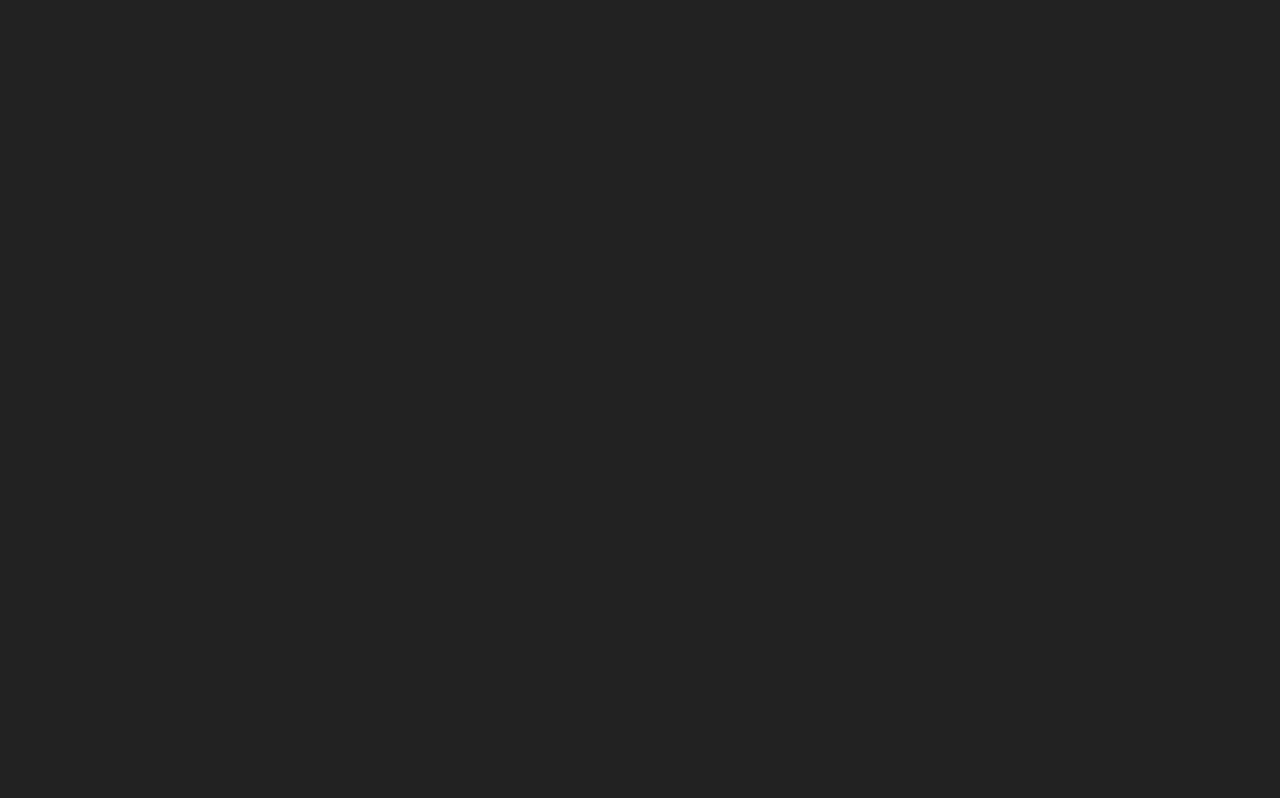
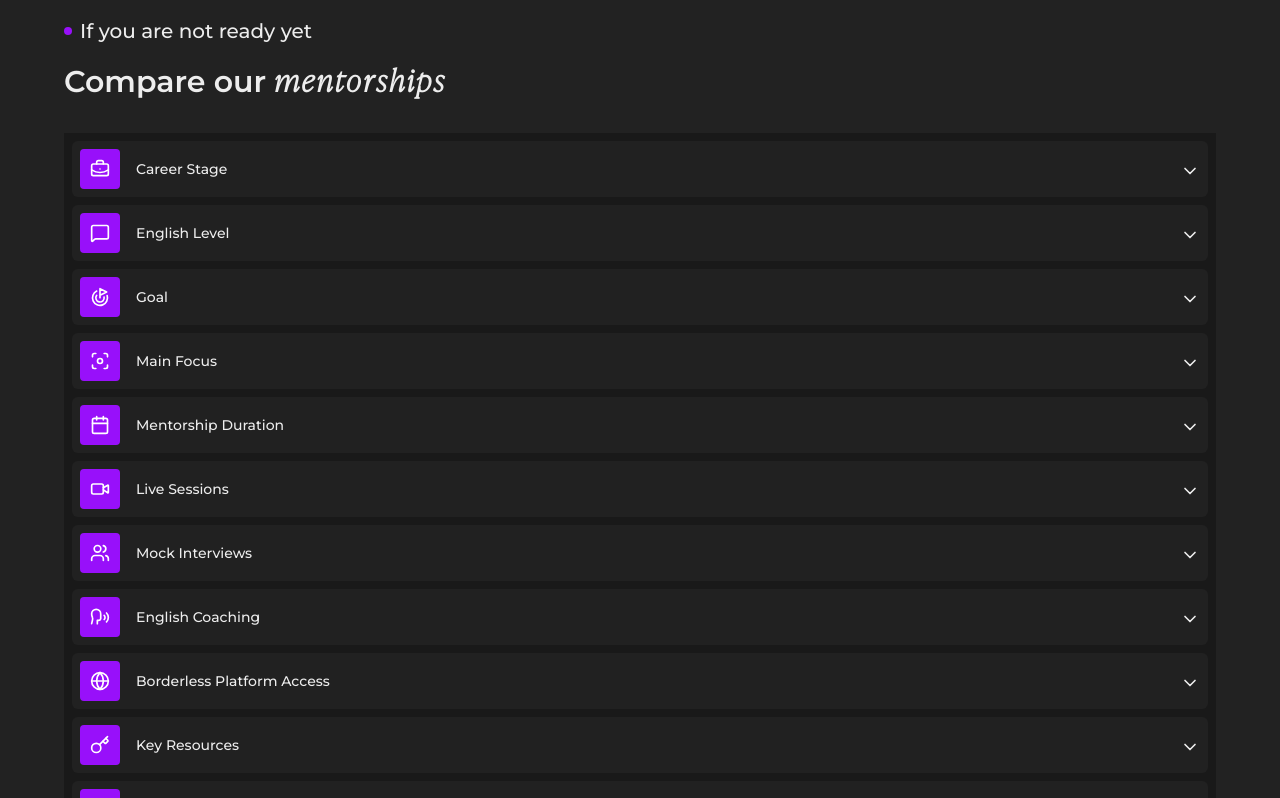
Before and after one commit to ProgramadoresSemPatria/borderless-institutional-website, a Next.js app: page /psp-mentorship in a window 1280 px wide. Shown: the part 4580-5378 px from the top of the page. Before the commit the page ends 5317 px from the top, so only its background shows below. Built offline with nearby package versions, Linux system fonts and the light colour scheme.

Commit message:
feat: add compare our mentorships section

```diff
--- /dev/null
+++ b/app/components/sections/psp-mentorship/CompareOurMentorships/constants/featuresComparison.ts
@@ -0,0 +1,132 @@
+import {
+  BriefcaseBusiness,
+  Calendar,
+  ChartNoAxesCombined,
+  Focus,
+  Globe,
+  Goal,
+  Key,
+  LucideIcon,
+  MessageSquare,
+  Speech,
+  Star,
+  User,
+  Users,
+  Video,
+} from "lucide-react";
+
+export interface FeatureByMentorship {
+  feature: string;
+  icon: LucideIcon;
+  mentorship: {
+    base: string;
+    psp: string;
+  };
+}
+
+export const featuresByMentorship: FeatureByMentorship[] = [
+  {
+    icon: BriefcaseBusiness,
+    feature: "Career Stage",
+    mentorship: {
+      base: "No prior experience → Early Mid-level (0–2 years experience)",
+      psp: "Mid-level → Senior (3+ years experience)",
+    },
+  },
+  {
+    icon: MessageSquare,
+    feature: "English Level",
+    mentorship: {
+      base: "A1 → B1 (Goal: B2 for international readiness)",
+      psp: "B1 or higher (technical fluency required)",
+    },
+  },
+  {
+    icon: Goal,
+    feature: "Goal",
+    mentorship: {
+      base: "Build technical, portfolio, and English foundations to reach PSP level",
+      psp: "Land high-paying international contracts ($10K–$15K USD/month)",
+    },
+  },
+  {
+    icon: Focus,
+    feature: "Main Focus",
+    mentorship: {
+      base: "Technical improvement, portfolio building, English upgrade, career plan",
+      psp: "Strategic positioning, interview mastery, networking, offer negotiation",
+    },
+  },
+  {
+    icon: Calendar,
+    feature: "Mentorship Duration",
+    mentorship: {
+      base: "12 months",
+      psp: "6 or 12 months",
+    },
+  },
+  {
+    icon: Video,
+    feature: "Live Sessions",
+    mentorship: {
+      base: "Monthly group call with Yuri + bi-weekly calls with BASE mentor team",
+      psp: "Bi-weekly group calls + direct feedback from Yuri",
+    },
+  },
+  {
+    icon: Users,
+    feature: "Mock Interviews",
+    mentorship: {
+      base: "Junior-to-mid-level scenarios",
+      psp: "Senior-level technical and system design scenarios with 5 expert mentors",
+    },
+  },
+  {
+    icon: Speech,
+    feature: "English Coaching",
+    mentorship: {
+      base: "3x/week – beginner to intermediate focus",
+      psp: "3x/week – intermediate to advanced technical focus",
+    },
+  },
+  {
+    icon: Globe,
+    feature: "Borderless Platform Access",
+    mentorship: {
+      base: "Included (portfolio, lessons, community)",
+      psp: "Included (networking, lessons, exclusive PSP resources)",
+    },
+  },
+  {
+    icon: Key,
+    feature: "Key Resources",
+    mentorship: {
+      base: "Portfolio project templates, high-conversion résumé for entry-level applications",
+      psp: "High-conversion résumé adapted to your strategy, application scripts, negotiation playbook",
+    },
+  },
+  {
+    icon: ChartNoAxesCombined,
+    feature: "Expected Outcome",
+    mentorship: {
+      base: "PSP readiness within 12 months",
+      psp: "1–3 international job offers within 120 days",
+    },
+  },
+  {
+    icon: User,
+    feature: "Average Alumni Result",
+    mentorship: {
+      base: "Entry into PSP + first international-ready portfolio",
+      psp: "Contracts from $10K to $15K USD/month",
+    },
+  },
+  {
+    icon: Star,
+    feature: "Best For",
+    mentorship: {
+      base: "Beginners or professionals starting the path to global opportunities",
+      psp: "Professionals ready to compete and win in the global market now",
+    },
+  },
+];
--- /dev/null
+++ b/app/components/sections/psp-mentorship/CompareOurMentorships/index.tsx
@@ -0,0 +1,69 @@
+import {
+  Accordion,
+  AccordionContent,
+  AccordionItem,
+  AccordionTrigger,
+} from "@/app/components/ui/Accordion";
+import { IconWrapper } from "@/app/components/ui/IconWrapper";
+import { AnimatedText } from "../../../ui/AnimatedText";
+import {
+  FeatureByMentorship,
+  featuresByMentorship,
+} from "./constants/featuresComparison";
+
+export function CompareOurMentorships() {
+  return (
+    <section className="py-[10svh] space-y-8">
+      <div className="space-y-4">
+        <div className="flex items-center gap-2">
+          <div className="size-2 rounded-full bg-primary" />
+          <AnimatedText className="text-sm md:text-xl font-medium">
+            If you are not ready yet
+          </AnimatedText>
+        </div>
+        <AnimatedText as="h2" className="max-w-4xl">
+          Compare our <span className="font-ivy">mentorships</span>
+        </AnimatedText>
+      </div>
+
+      <Accordion
+        type="single"
+        collapsible
+        className="flex flex-col gap-2 bg-tertiary p-2"
+      >
+        {featuresByMentorship.map((feature) => (
+          <FeatureComparisonCard {...feature} key={feature.feature} />
+        ))}
+      </Accordion>
+    </section>
+  );
+}
+
+function FeatureComparisonCard({
+  feature,
+  mentorship,
+  icon,
+}: FeatureByMentorship) {
+  return (
+    <AccordionItem value={feature} className="bg-[#212121] rounded-md border-0">
+      <AccordionTrigger className="items-center p-2">
+        <div className="flex items-center gap-4">
+          <IconWrapper icon={icon} />
+          <p className="font-medium">{feature}</p>
+        </div>
+      </AccordionTrigger>
+
+      <AccordionContent className="p-4 h-full">
+        <div>
+          <p className="font-bold">BASE mentorship:</p>
+          <p>{mentorship.base}</p>
+        </div>
+
+        <div className="mt-6">
+          <p className="font-bold">PSP mentorship:</p>
+          <p>{mentorship.psp}</p>
+        </div>
+      </AccordionContent>
+    </AccordionItem>
+  );
+}
--- /dev/null
+++ b/app/components/ui/Accordion.tsx
@@ -0,0 +1,65 @@
+"use client";
+
+import { cn } from "@/app/lib/utils";
+import * as AccordionPrimitive from "@radix-ui/react-accordion";
+import { ChevronDownIcon } from "lucide-react";
+import * as React from "react";
+
+function Accordion({
+  ...props
+}: React.ComponentProps<typeof AccordionPrimitive.Root>) {
+  return <AccordionPrimitive.Root data-slot="accordion" {...props} />;
+}
+
+function AccordionItem({
+  className,
+  ...props
+}: React.ComponentProps<typeof AccordionPrimitive.Item>) {
+  return (
+    <AccordionPrimitive.Item
+      data-slot="accordion-item"
+      className={cn("border-b last:border-b-0", className)}
+      {...props}
+    />
+  );
+}
+
+function AccordionTrigger({
+  className,
+  children,
+  ...props
+}: React.ComponentProps<typeof AccordionPrimitive.Trigger>) {
+  return (
+    <AccordionPrimitive.Header className="flex">
+      <AccordionPrimitive.Trigger
+        data-slot="accordion-trigger"
+        className={cn(
+          "flex flex-1 items-start justify-between gap-4 rounded-md py-4 text-left text-sm font-medium transition-all outline-none disabled:pointer-events-none disabled:opacity-50 [&[data-state=open]>svg]:rotate-180 cursor-pointer",
+          className
+        )}
+        {...props}
+      >
+        {children}
+        <ChevronDownIcon className="text-muted-foreground pointer-events-none size-5 shrink-0 translate-y-0.5 transition-transform duration-200" />
+      </AccordionPrimitive.Trigger>
+    </AccordionPrimitive.Header>
+  );
+}
+
+function AccordionContent({
+  className,
+  children,
+  ...props
+}: React.ComponentProps<typeof AccordionPrimitive.Content>) {
+  return (
+    <AccordionPrimitive.Content
+      data-slot="accordion-content"
+      className="AccordionContent data-[state=closed]:animate-accordion-up data-[state=open]:animate-accordion-down overflow-hidden text-sm"
+      {...props}
+    >
+      <div className={cn("pt-0 pb-4", className)}>{children}</div>
+    </AccordionPrimitive.Content>
+  );
+}
+
+export { Accordion, AccordionContent, AccordionItem, AccordionTrigger };
--- a/app/globals.css
+++ b/app/globals.css
@@ -52,3 +52,28 @@ h2 {
   @apply tracking-widest;
   font-family: var(--font-ivy);
 }
+
+.AccordionContent[data-state="open"] {
+  animation: slideDown 300ms cubic-bezier(0.87, 0, 0.13, 1);
+}
+.AccordionContent[data-state="closed"] {
+  animation: slideUp 300ms cubic-bezier(0.87, 0, 0.13, 1);
+}
+
+@keyframes slideDown {
+  from {
+    height: 0;
+  }
+  to {
+    height: var(--radix-accordion-content-height);
+  }
+}
+
+@keyframes slideUp {
+  from {
+    height: var(--radix-accordion-content-height);
+  }
+  to {
+    height: 0;
+  }
+}
--- a/app/psp-mentorship/page.tsx
+++ b/app/psp-mentorship/page.tsx
@@ -1,3 +1,4 @@
+import { CompareOurMentorships } from "../components/sections/psp-mentorship/CompareOurMentorships";
 import { GoGlobalMethod } from "../components/sections/psp-mentorship/GoGlobalMethod";
 import { HowItWorks } from "../components/sections/psp-mentorship/HowItWorks";
 import { PspHeroSection } from "../components/sections/psp-mentorship/PspHeroSection";
@@ -16,6 +17,7 @@ export default function Page() {
       <HowItWorks />
       <ResultsYouCanExpect />
       <WhyItWorks />
+      <CompareOurMentorships />
       <section className="h-svh"></section>
     </div>
   );
--- a/package.json
+++ b/package.json
@@ -10,6 +10,7 @@
   },
   "dependencies": {
     "@gsap/react": "^2.1.2",
+    "@radix-ui/react-accordion": "^1.2.12",
     "clsx": "^2.1.1",
     "embla-carousel-auto-height": "^8.6.0",
     "embla-carousel-react": "^8.6.0",
```
Also changed, not shown: 1 other file (tests, documents, lock files or other folders).
